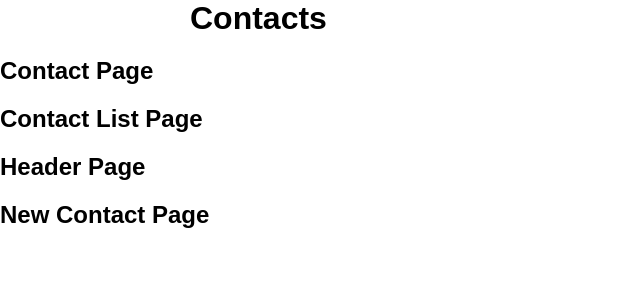
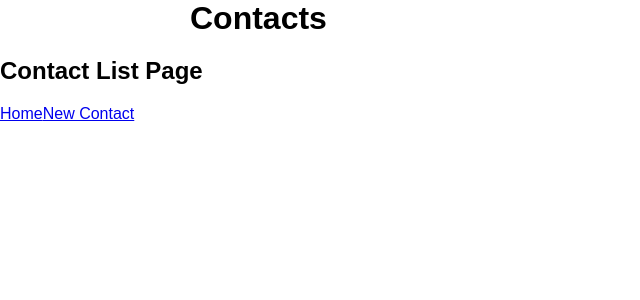
Before and after one commit to ga-wdi-exercises/checkpoint-react, a React (Create React App) app: page / in a window 1280 px wide. Shown: the top 300 px of the page, without its empty margins (0-640 px from the left). Built offline with nearby package versions, Linux system fonts and the light colour scheme.

Commit message:
add links to Home and New Contact on home.js

```diff
--- a/src/components/App/App.js
+++ b/src/components/App/App.js
@@ -15,13 +15,17 @@ class App extends Component {
   }
 
   render() {
-    return <div>
+    return (
+    <BrowserRouter>
+    <div>
     <h1 className='App'>Contacts</h1>
-    <Contact />
-    <ContactList />
-    <Header />
-    <NewContact />
+    <Route exact path='/' component={ContactList} />
+    <Route exact path='/new-contact' component={NewContact} />
+    <Link to='/'>Home</Link>
+    <Link to='/new-contact'>New Contact</Link>
     </div>
+    </BrowserRouter>
+    );
   }
 }
 
```
